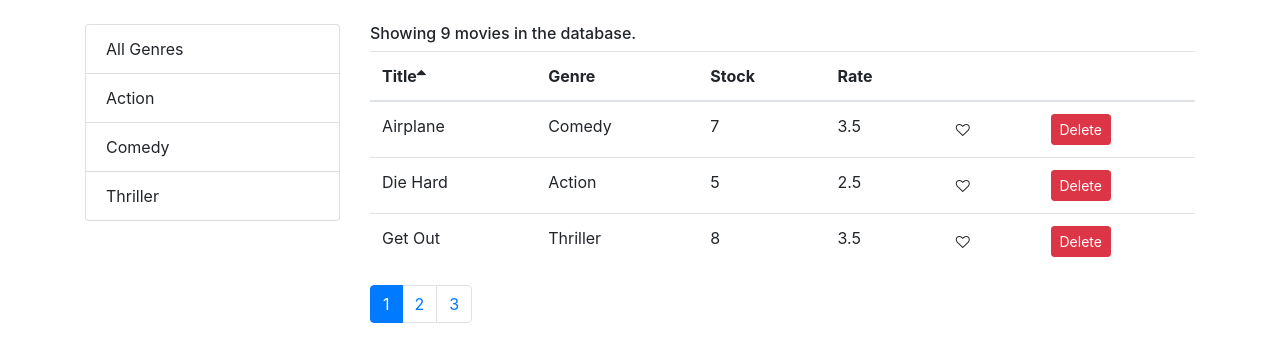
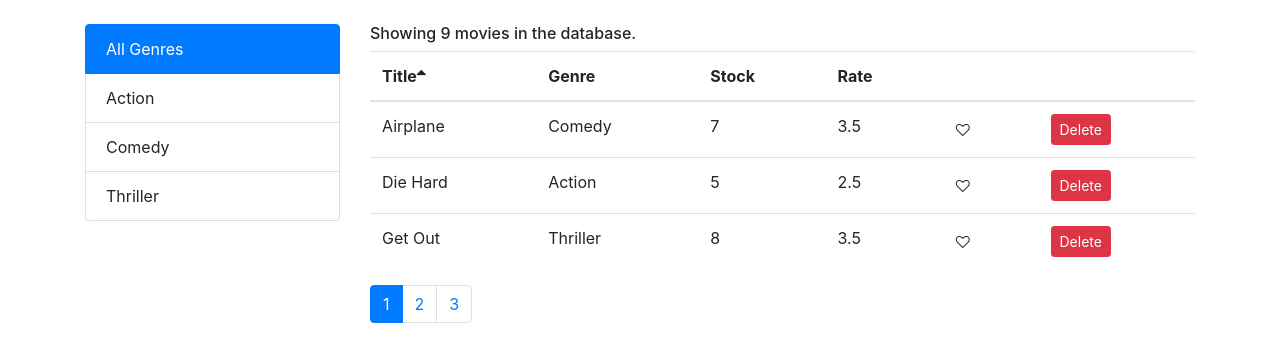
Before and after one commit to charlesonunze/vidly-client, a React (Create React App) app: page / in a window 1280 px wide. Shown: the top 362 px of the page. Built offline with nearby package versions, Linux system fonts and the light colour scheme.

Commit message:
feat: 🎸 make 'All Genres' tab active on default

```diff
--- a/src/components/Movies.jsx
+++ b/src/components/Movies.jsx
@@ -16,7 +16,8 @@ class Movies extends Component {
 		sortColumn: {
 			path: 'title',
 			order: 'asc'
-		}
+		},
+		selectedGenre: { _id: '', name: 'All Genres' }
 	};
 
 	componentDidMount() {
--- a/src/components/reusable/ListGroup.jsx
+++ b/src/components/reusable/ListGroup.jsx
@@ -10,7 +10,7 @@ const ListGroup = (props) => {
 					<li
 						key={item[idProperty]}
 						className={
-							item === selectedItem
+							item[textProperty] === selectedItem[textProperty]
 								? 'clickable list-group-item active'
 								: 'clickable list-group-item'
 						}
--- a/src/index.css
+++ b/src/index.css
@@ -6,8 +6,8 @@ body {
 		'Roboto', 'Oxygen', 'Ubuntu', 'Cantarell', 'Fira Sans', 'Droid Sans',
 		'Helvetica Neue', sans-serif;
 	-webkit-font-smoothing: antialiased;
-  -moz-osx-font-smoothing: grayscale;
-  font-size: large;
+	-moz-osx-font-smoothing: grayscale;
+	font-size: large;
 }
 
 .clickable {
```
